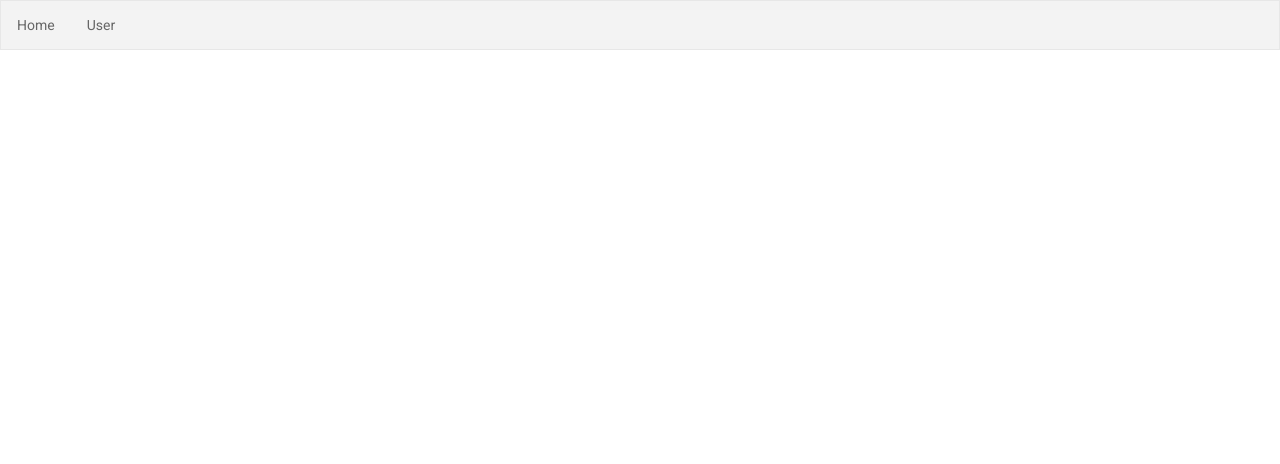
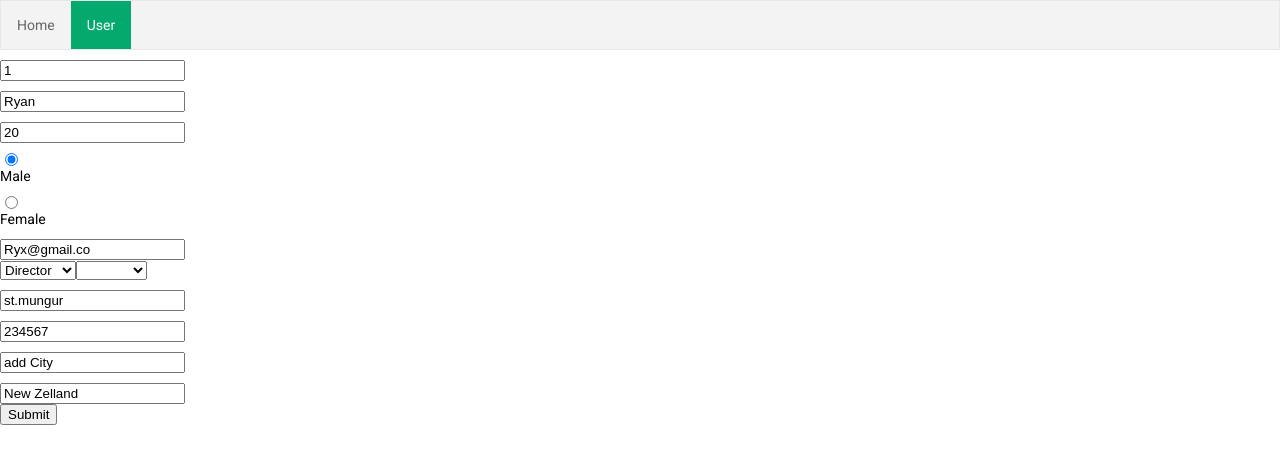
Before and after one commit to zettacamp-muhammad-farhan/farhan_zettacamp_catfish, an Angular app in the folder ohMy/: page /users/edit/1 in a window 1280 px wide. Before the commit this address led to /. Shown: the top 464 px of the page. Built offline with nearby package versions, Linux system fonts and the light colour scheme.

Commit message:
update data

```diff
--- a/ohMy/src/app/app-routing.module.ts
+++ b/ohMy/src/app/app-routing.module.ts
@@ -7,7 +7,8 @@ import { UsersComponent } from './main/users/users.component';
 const routes: Routes = [
   {path:"", component:UserComponent},
   {path:"users", component:UsersComponent},
-  {path:"users/form", component:FormComponent}
+  {path:"users/form", component:FormComponent},
+  {path:"users/edit/:id", component:FormComponent},
 ];
 
 @NgModule({
--- a/ohMy/src/app/main/form/form.component.html
+++ b/ohMy/src/app/main/form/form.component.html
@@ -22,5 +22,5 @@
     </div>
 
 
-    <button type="submit" >Submit</button>
+    <button type="submit">Submit</button>
 </form>
--- a/ohMy/src/app/main/form/form.component.ts
+++ b/ohMy/src/app/main/form/form.component.ts
@@ -1,5 +1,6 @@
 import { Component, OnInit } from '@angular/core';
 import { FormGroup, FormControl, Validators } from '@angular/forms';
+import { ActivatedRoute } from '@angular/router';
 import { UserDataService } from 'src/app/user-data.service';
 
 @Component({
@@ -9,13 +10,30 @@ import { UserDataService } from 'src/app/user-data.service';
 })
 export class FormComponent implements OnInit {
 
+  userId = null
+
   signUpForm:any
+  user:any= {}
 
   constructor(
-    private userData:UserDataService
+    private userData:UserDataService,
+    private route:ActivatedRoute,
   ) { }
 
   ngOnInit() {
+    if(this.route.snapshot.params['id']){
+      this.userId = this.route.snapshot.params['id']
+
+    }else {
+      this.userId = null
+    }
+
+    let user = this.userData.getUser(this.userId);
+    this.user = user
+
+    // console.log(this.user[0]);
+
+
     this.signUpForm = new FormGroup({
       id:new FormControl(null, Validators.required),
       name:new FormControl(null, Validators.required),
@@ -32,13 +50,23 @@ export class FormComponent implements OnInit {
       })
 
     })
+    this.signUpForm.patchValue(this.user[0]);
+
+
+
+
   }
 
   onSubmit(){
-    console.log(this.signUpForm.value)
-    this.userData.addUser(this.signUpForm.value)
-    alert('success add data' + this.signUpForm.value.name)
-    this.signUpForm.value = null
+
+    if(this.route.snapshot.params['id']){
+      this.userData.editUser(this.userId, this.signUpForm.value)
+    }else {
+      console.log(this.signUpForm.value)
+      this.userData.addUser(this.signUpForm.value)
+      alert('success add data' + this.signUpForm.value.name)
+    }
+
   }
 
 }
--- a/ohMy/src/app/main/users/user/user.component.html
+++ b/ohMy/src/app/main/users/user/user.component.html
@@ -22,5 +22,5 @@
             </tr>
         </table>
     </div>
-    <button class="btn">Edit</button>
+    <button (click)="editData()" class="btn">Edit</button>
 </div>
--- a/ohMy/src/app/main/users/user/user.component.ts
+++ b/ohMy/src/app/main/users/user/user.component.ts
@@ -1,4 +1,5 @@
 import { Component, Input, OnInit } from '@angular/core';
+import { Router } from '@angular/router';
 
 @Component({
   selector: 'app-user',
@@ -9,9 +10,15 @@ export class UserComponent implements OnInit {
 
   @Input() user:any;
 
-  constructor() { }
+  constructor(
+    private router:Router
+  ) { }
 
   ngOnInit(): void {
   }
 
+  editData(){
+    this.router.navigate(['/users', 'edit', this.user.id]);
+  }
+
 }
--- a/ohMy/src/app/main/users/users.component.ts
+++ b/ohMy/src/app/main/users/users.component.ts
@@ -15,7 +15,13 @@ export class UsersComponent implements OnInit {
   ) { }
 
   ngOnInit() {
-    this.users = this.userData.users
+    this.userData.getUsers().subscribe(
+      p=>{
+        console.log(p)
+        this.users = p
+      }
+    )
+    // this.users = this.userData.users
   }
 
 }
--- a/ohMy/src/app/user-data.service.ts
+++ b/ohMy/src/app/user-data.service.ts
@@ -1,5 +1,5 @@
 import { Injectable } from '@angular/core';
-import { BehaviorSubject } from 'rxjs';
+import { BehaviorSubject, Observable } from 'rxjs';
 
 @Injectable({
   providedIn: 'root'
@@ -7,6 +7,7 @@ import { BehaviorSubject } from 'rxjs';
 export class UserDataService {
 
   private users$ :BehaviorSubject<any>;
+  private user$ :BehaviorSubject<any> = new BehaviorSubject<any>({})
 
   users = [
     {
@@ -17,10 +18,12 @@ export class UserDataService {
       email: 'Ryx@gmail.co',
       position: "director",
       martial:"single",
-      address: "st.munggur",
-      zip:11001,
-      city:"Cew City",
-      country:"New Island"
+      addresses: {
+        address: "st.mungur",
+        zip:234567,
+        city:"add City",
+        country:"New Zelland"
+      }
     },
     {
       id : 2,
@@ -30,10 +33,13 @@ export class UserDataService {
       email: 'Tyzza@gmail.co',
       position: "actor",
       martial:"single",
-      address: "st.padjajaran",
-      zip:11001,
-      city:"Cew City",
-      country:"New Island"
+      addresses: {
+        address: "st.padjajaran",
+        zip:11001,
+        city:"Cew City",
+        country:"New Island"
+      }
+
     },
     {
       id : 3,
@@ -43,10 +49,12 @@ export class UserDataService {
       email: 'Vvyx@gmail.co',
       position: "director",
       martial:"maried",
-      address: "st.Longlasting",
-      zip:11008,
-      city:"Old City",
-      country:"Old Island"
+      addresses: {
+        address: "st.Middle Wave",
+        zip:45678,
+        city:"Zew City",
+        country:"Island Buff"
+      }
     },
   ]
 
@@ -55,10 +63,26 @@ export class UserDataService {
   }
 
   getUsers(){
-    return this.users$.asObservable();
+    return this.users$.asObservable()
   }
   addUser(val:any){
     this.users.push(val);
     this.users$.next(this.users)
   }
+
+  getUser(val:any){
+    console.log(val);
+    console.log(this.users);
+
+    let yser = this.users.filter(p=> p.id === parseInt(val));
+
+    return yser;
+    // console.log(yser);
+
+  }
+
+  editUser(val:any, content:any){
+    this.users[parseInt(val)-1] = content;
+    this.users$.next(this.users)
+  }
 }
```
